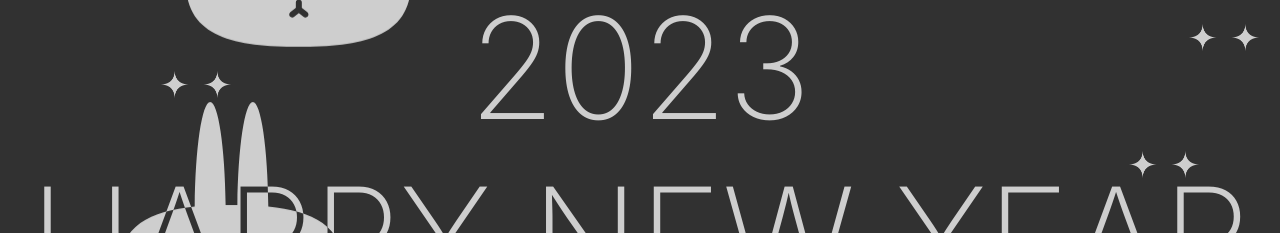
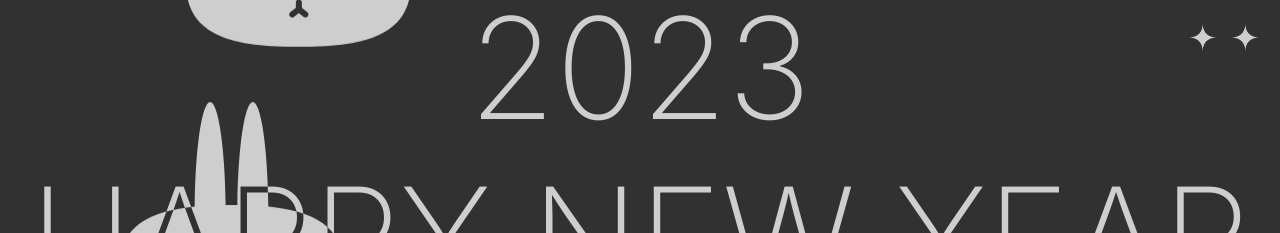
Before and after one commit to cathy03/2023-new-year, a plain HTML site: page index.html in a window 1280 px wide. Shown: the part 377-610 px from the top of the page. Drawn offline with Linux system fonts and the light colour scheme.

Commit message:
Add files via upload

```diff
--- a/index.html
+++ b/index.html
@@ -32,8 +32,8 @@
     <div class="stars"style="top: 300px; left: 64px;" ><img src="stars.png" alt=""></div>
     <div class="eyes"><img src="eyes.png" alt=""></div>
     <div class="stars" style="top: 400px; right: 20px;"><img src="stars.png" alt=""></div>
-    <div class="stars" style="bottom: 240px; right: 80px;"><img src="stars.png" alt=""></div>
-    <div class="stars" style="bottom: 320px; left: 160px;"><img src="stars.png" alt=""></div>
+    <!-- <div class="stars" style="bottom: 240px; right: 80px;"><img src="stars.png" alt=""></div> -->
+    <!-- <div class="stars" style="bottom: 320px; left: 160px;"><img src="stars.png" alt=""></div> -->
     <div class="stars" style="bottom: 48px; left: 40px;"><img src="stars.png" alt=""></div>
     <div class="cage">
     </div>
```
